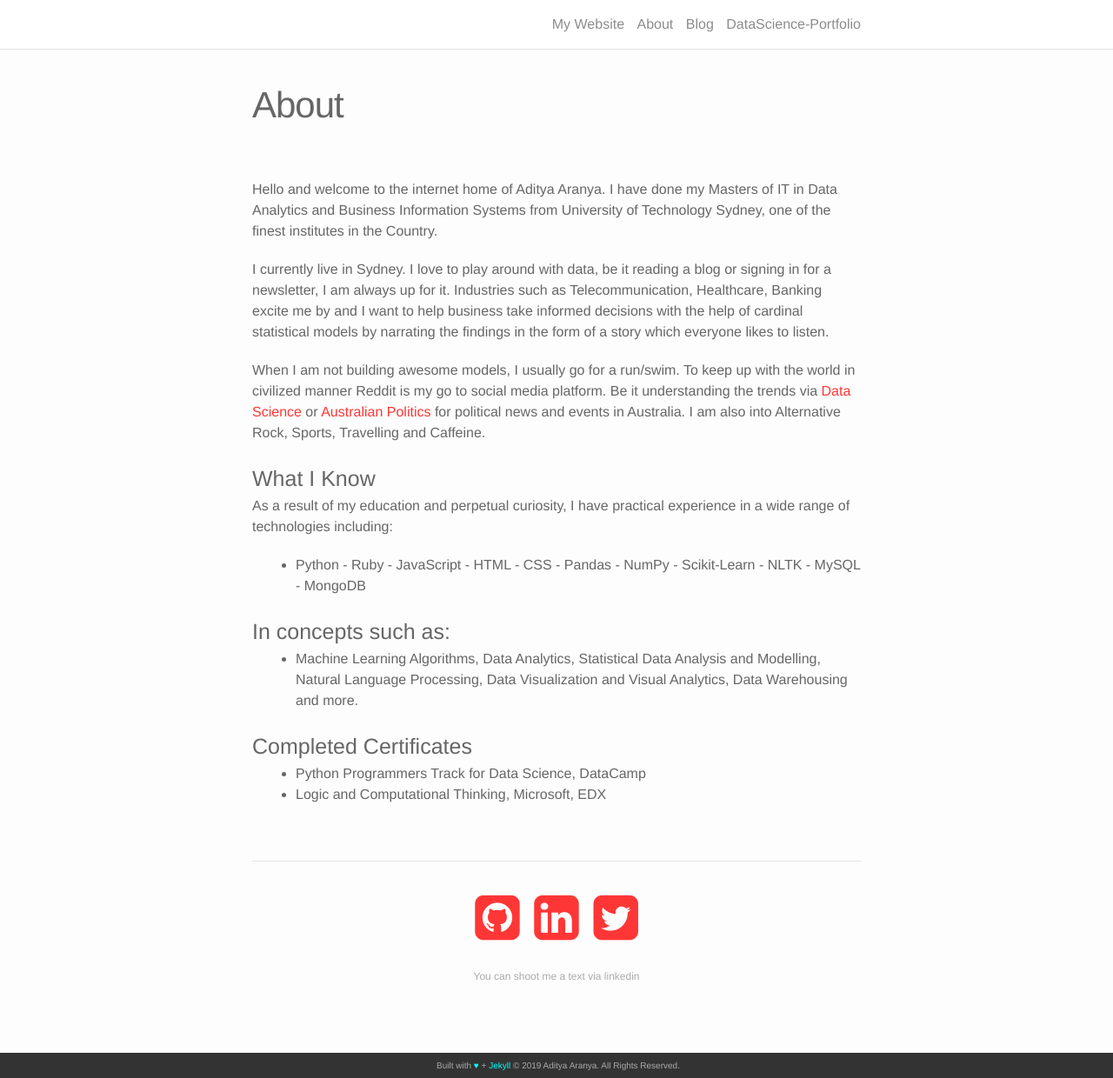
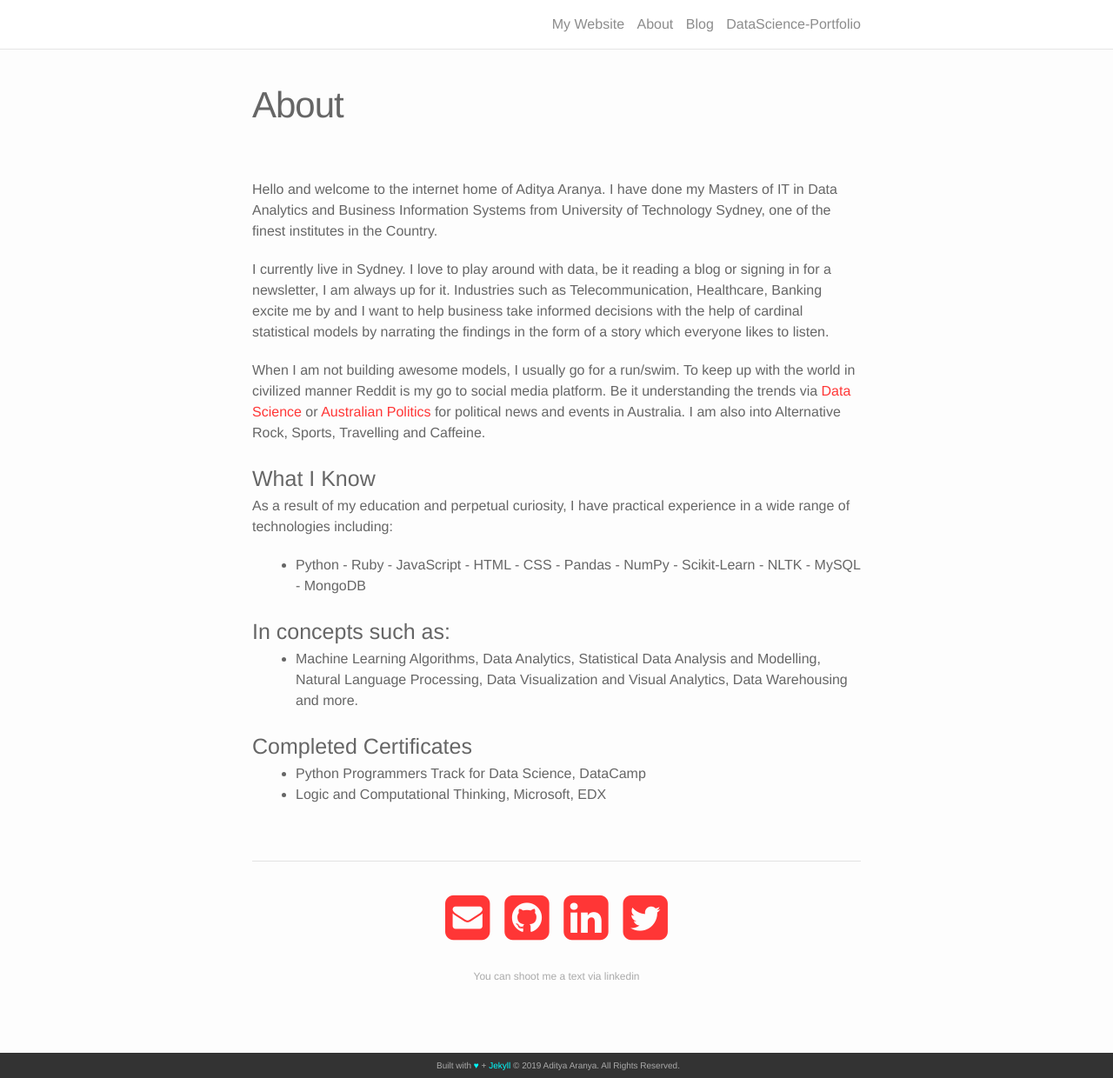
Before and after one commit to StupendousEnzio/StupendousEnzio.github.io, a Jekyll site: the page built from about.md, in a window 1280 px wide and 1240 px high. Shown: the whole window at 87% size. Built offline with Jekyll 4.4.1, drawn with Linux system fonts in a browser that asks for light colours; nearby versions of some CDN libraries.

Commit message:
Update about.md

```diff
--- a/about.md
+++ b/about.md
@@ -32,6 +32,7 @@ As a result of my education and perpetual curiosity, I have practical experience
 <hr/>
 <br/>
 <span class="contacticon center">
+	<a href="mailto:contact@adityaaranya.co"><i class="fa fa-envelope-square"></i></a>
 	<a href="https://github.com/StupendousEnzio" target="_blank"><i class="fa fa-github-square"></i></a>
 	<a href="https://www.linkedin.com/in/aranyaa/" target="_blank"><i class="fa fa-linkedin-square"></i></a>
 	<a href="https://twitter.com/AdityaAranya1" target="_blank"><i class="fa fa-twitter-square"></i></a>
```
